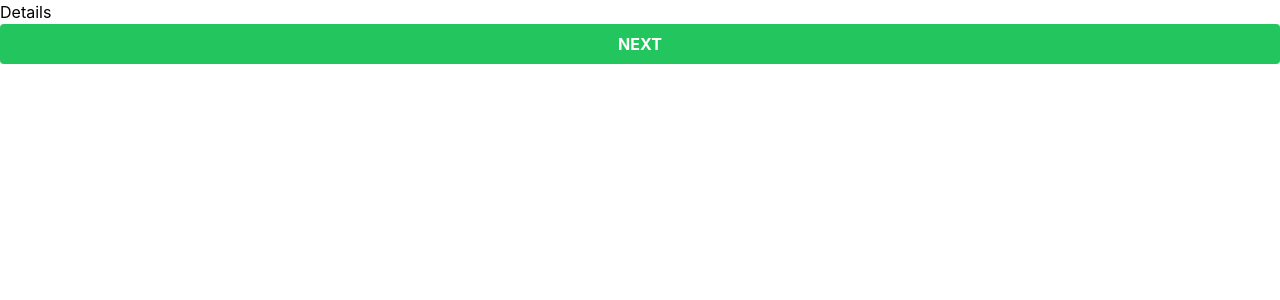
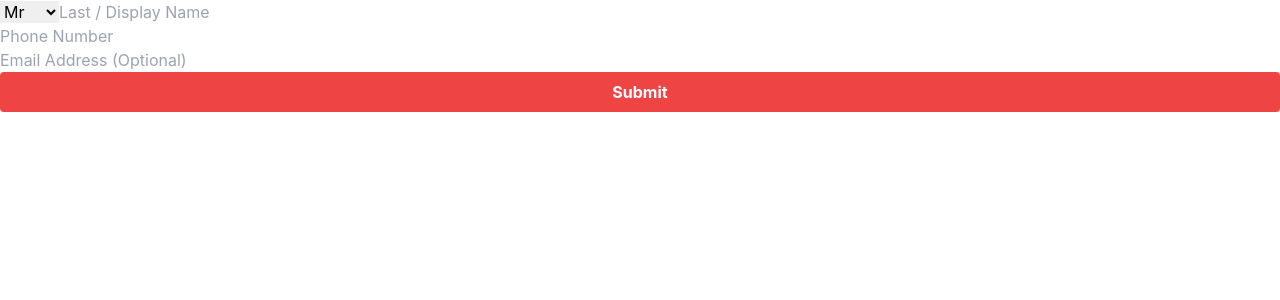
Before and after one commit to Service-Design-Studio/final-project-group-2-designerdz, a React (Create React App) app in the folder frontend/: page /details in a window 1280 px wide. Shown: the top 300 px of the page. Built offline with nearby package versions, Linux system fonts and the light colour scheme.

Commit message:
Added form for personal details page

```diff
--- a/frontend/src/pages/Details.js
+++ b/frontend/src/pages/Details.js
@@ -1,17 +1,30 @@
 import Button from "../components/Buttons.js";
 import { useNavigate } from "react-router-dom";
+import { useForm } from 'react-hook-form';
 
 export default function Details() {
   const navigate = useNavigate();
+  const { register, handleSubmit, formState: { errors } } = useForm();
+  const onSubmit = data => {
+    console.log(data);
+    navigate("/passport")
+  }
+  console.log(errors);
   return (
-    <div>
-      <h1>Details</h1>
-      <Button
-        text="NEXT"
-        bgcolor="bg-green-500"
-        hovercolor="hover:bg-cyan-500"
-        onClick={() => navigate("/passport")}
-      />
-    </div>
+    <form onSubmit={handleSubmit(onSubmit)}>
+      <div>
+        <select {...register("Title", { required: true })}>
+          <option value="Mr">Mr</option>
+          <option value="Mrs">Mrs</option>
+          <option value="Ms">Ms</option>
+          <option value="Mdm">Mdm</option>
+          <option value="Dr">Dr</option>
+        </select>
+        <input type="text" placeholder="Last / Display Name" {...register("Last / Display Name", {required: true})} />
+      </div>
+      <input className="w-full" type="number" placeholder="Phone Number" {...register("Phone Number", {required: true})} />
+      <input className="w-full" type="email" placeholder="Email Address (Optional)" {...register("Email Address (Optional)", {})} />
+      <input className="w-full bg-red-500 hover:bg-red-800 text-white font-bold py-2 px-4 rounded" type="submit" />
+    </form>
   );
 }
--- a/frontend/src/pages/Landing.js
+++ b/frontend/src/pages/Landing.js
@@ -31,27 +31,19 @@ export default function Landing() {
 
   return (
     <div>
-      <h1>LANDING</h1>
       <Button
         text="NOT A CUSTOMER YET?"
         bgcolor="bg-red-500"
         hovercolor="hover:bg-red-700"
-        onClick={() => alert("You clicked me!")}
+        onClick={() => navigate("/details")}
       />
       <Button
         text="LOG IN"
         bgcolor="bg-slate-500"
         hovercolor="hover:bg-slate-700"
-        onClick={() => alert("You clicked me!")}
+        onClick={() => alert("Sorry we are not DBS!")}
       />
       <Customers customers={customers} />
-      <h2 className="bg-green-400">Testing</h2>
-      <Button
-        text="NEXT"
-        bgcolor="bg-green-500"
-        hovercolor="hover:bg-cyan-500"
-        onClick={() => navigate("/details")}
-      />
     </div>
   );
 }
--- a/frontend/src/pages/Passport.js
+++ b/frontend/src/pages/Passport.js
@@ -13,6 +13,7 @@ export default function Passport() {
 
   return (
     <form onSubmit={handleSubmit(onSubmit)} className="flex flex-col ">
+      <input type="file" placeholder = "Passport" {...register("Passport", {required: true})} />
       <input type="text" placeholder="Full Name" {...register("Full Name", {required: true})} />
       <input type="text" placeholder="Passport Number" {...register("Passport Number", {required: true})} />
       <input type="datetime" placeholder="Passport Expiry" {...register("Passport Expiry", {})} />
@@ -22,7 +23,7 @@ export default function Passport() {
         <option value="Female">Female</option>
       </select>
       <input type="datetime" placeholder="Date of Birth" {...register("Date of Birth", {required: true})} />
-      <input type="submit" className="bg-red-500" />
+      <input type="submit" className="w-full bg-red-500" />
   </form>
   );
 }
```
